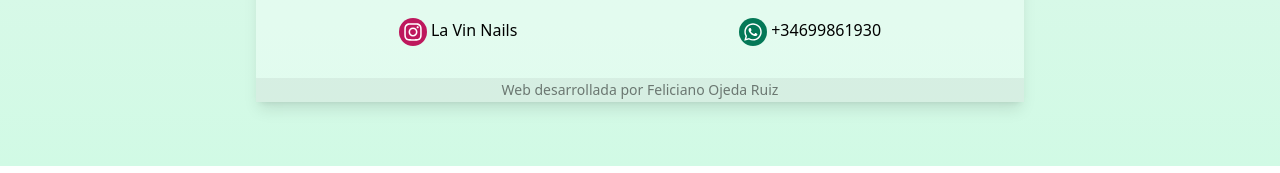
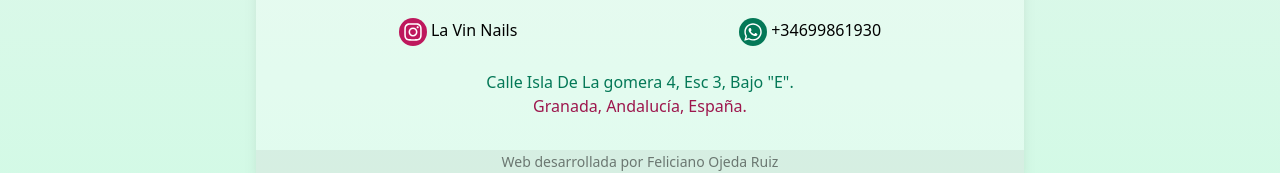
Before and after one commit to FeliOjedaRuiz/la-vin-nails-web-react, a React (Create React App) app in the folder web/: page / in a window 1280 px wide. Shown: the part 1038-1211 px from the top of the page. Built offline with nearby package versions, Linux system fonts and the light colour scheme; no server answers.

Commit message:
Add link to google maps location in home

```diff
--- a/web/src/pages/HomePage.jsx
+++ b/web/src/pages/HomePage.jsx
@@ -36,9 +36,13 @@ function HomePage() {
               +34699861930
             </a>
           </div>
+          <a href="https://www.google.es/maps/place/La+Vin+Nails/@37.199055,-3.6219443,17z/data=!3m1!4b1!4m6!3m5!1s0xd71fdcc60fab787:0xffdd8e2502825163!8m2!3d37.1990508!4d-3.6193694!16s%2Fg%2F11tsjffhvt?entry=ttu" className="font-medium text-center mt-6">
+          <p className="text-emerald-700">Calle Isla De La gomera 4, Esc 3, Bajo "E".</p>
+          <p className="text-pink-800">Granada, Andalucía, España.</p>
+          </a>
         </div>
         <div className="text-center text-sm bg-black/5 p-0.5 text-black/50 ">
-          <a href={`https://wa.me/$+34682126136?text=`}>
+          <a href={`https://wa.me/$+34630173975?text=`}>
             Web desarrollada por Feliciano Ojeda Ruiz
           </a>
         </div>
--- a/web/src/pages/ProfilePage.jsx
+++ b/web/src/pages/ProfilePage.jsx
@@ -75,7 +75,7 @@ function ProfilePage() {
             alguna duda comunicate con el administrador:
           </p>
           <a
-            href={`https://wa.me/$+34682126136?text=Hola tengo una duda sobre mi cuenta en La Vin Nails Web.`}
+            href={`https://wa.me/$+34699861930?text=Hola tengo una duda sobre mi cuenta en La Vin Nails Web.`}
             className="flex self-center items-center mt-2 w-32 justify-center text-white py-1 px-3 font-medium rounded-md text-lg shadow-lg bg-[#128C7E] hover:bg-green-900 focus:ring-4 focus:outline-none focus:ring-green-300"
           >
             {" "}
```
